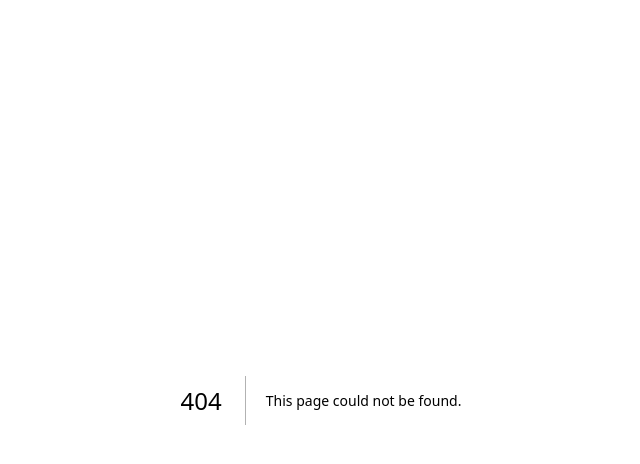
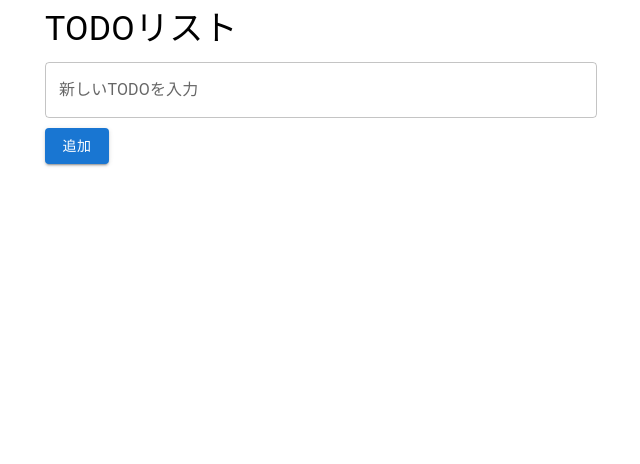
Before and after one commit to kojiman-git/my-next-app, a Next.js app: page /010_TodoList_useState_Material_UI in a window 1280 px wide. Before the commit this address had no page. Shown: the top 464 px of the page, without its empty margins (319-959 px from the left). Built offline with nearby package versions, Linux system fonts and the light colour scheme.

Commit message:
TodoListにMaterial UIを導入したバージョンを実装

```diff
--- /dev/null
+++ b/src/app/010_TodoList_useState_Material_UI/components/TodoList.js
@@ -0,0 +1,100 @@
+"use client";
+import React, { useState } from 'react';
+import {
+  Container,
+  TextField,
+  Button,
+  List,
+  ListItem,
+  ListItemText,
+  ListItemSecondaryAction,
+  IconButton,
+  Typography,
+} from '@mui/material';
+import EditIcon from '@mui/icons-material/Edit';
+import DeleteIcon from '@mui/icons-material/Delete';
+
+const TodoList = () => {
+  const [todos, setTodos] = useState([]);
+  const [inputValue, setInputValue] = useState('');
+  const [editId, setEditId] = useState(null);
+  const [editValue, setEditValue] = useState('');
+
+  const addTodo = () => {
+    if (inputValue) {
+      setTodos([...todos, { id: Date.now(), text: inputValue }]);
+      setInputValue('');
+    }
+  };
+
+  const deleteTodo = (id) => {
+    setTodos(todos.filter(todo => todo.id !== id));
+  };
+
+  const startEdit = (todo) => {
+    setEditId(todo.id);
+    setEditValue(todo.text);
+  };
+
+  const updateTodo = () => {
+    if (editValue) {
+      setTodos(todos.map(todo => (todo.id === editId ? { ...todo, text: editValue } : todo)));
+      setEditId(null);
+      setEditValue('');
+    }
+  };
+
+  return (
+    <Container maxWidth="sm">
+      <Typography variant="h4" gutterBottom>
+        TODOリスト
+      </Typography>
+
+      <TextField
+        label="新しいTODOを入力"
+        variant="outlined"
+        fullWidth
+        value={inputValue}
+        onChange={(e) => setInputValue(e.target.value)}
+      />
+      <Button variant="contained" color="primary" onClick={addTodo} style={{ marginTop: '10px' }}>
+        追加
+      </Button>
+
+      {editId && (
+        <div style={{ marginTop: '10px' }}>
+          <TextField
+            label="TODOを編集"
+            variant="outlined"
+            value={editValue}
+            onChange={(e) => setEditValue(e.target.value)}
+          />
+          <Button variant="contained" color="primary" onClick={updateTodo} style={{ marginLeft: '10px' }}>
+            更新
+          </Button>
+          <Button variant="outlined" color="secondary" onClick={() => setEditId(null)} style={{ marginLeft: '10px' }}>
+            キャンセル
+          </Button>
+        </div>
+      )}
+
+      <List style={{ marginTop: '20px' }}>
+        {todos.map(todo => (
+          <ListItem key={todo.id}>
+            <ListItemText primary={todo.text} />
+            <ListItemSecondaryAction>
+              <IconButton edge="end" aria-label="edit" onClick={() => startEdit(todo)}>
+                <EditIcon />
+              </IconButton>
+              <IconButton edge="end" aria-label="delete" onClick={() => deleteTodo(todo.id)}>
+                <DeleteIcon />
+              </IconButton>
+            </ListItemSecondaryAction>
+          </ListItem>
+        ))}
+      </List>
+    </Container>
+  );
+};
+
+export default TodoList;
--- /dev/null
+++ b/src/app/010_TodoList_useState_Material_UI/page.js
@@ -0,0 +1,9 @@
+import TodoList from './components/TodoList';
+
+export default function Home() {
+  return (
+    <div>
+      <TodoList />
+    </div>
+  );
+}
--- a/src/data/nav.js
+++ b/src/data/nav.js
@@ -1,3 +1,4 @@
 export const navList = [
   "010_TodoList_useState",
+  "010_TodoList_useState_Material_UI",
 ];
```
